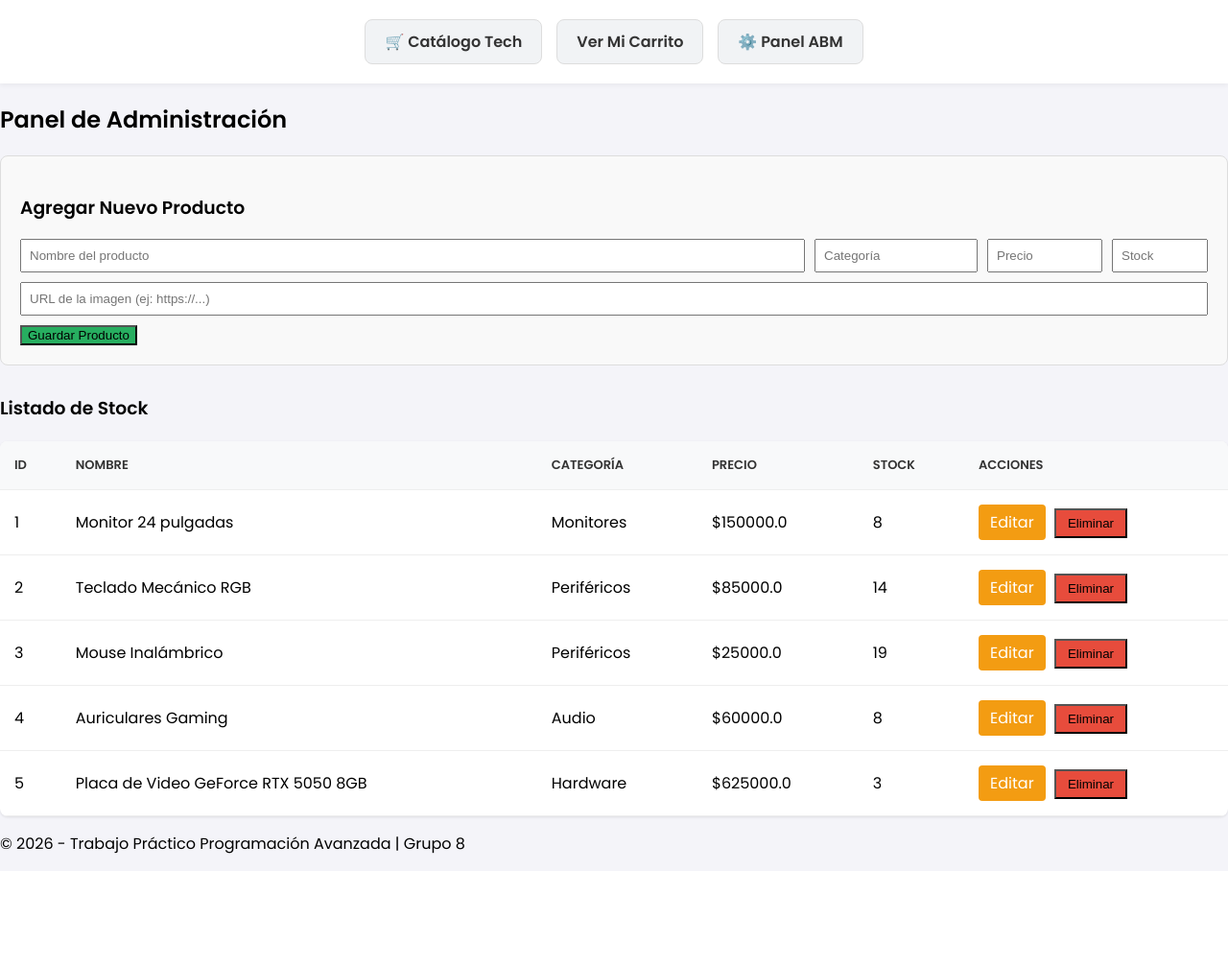
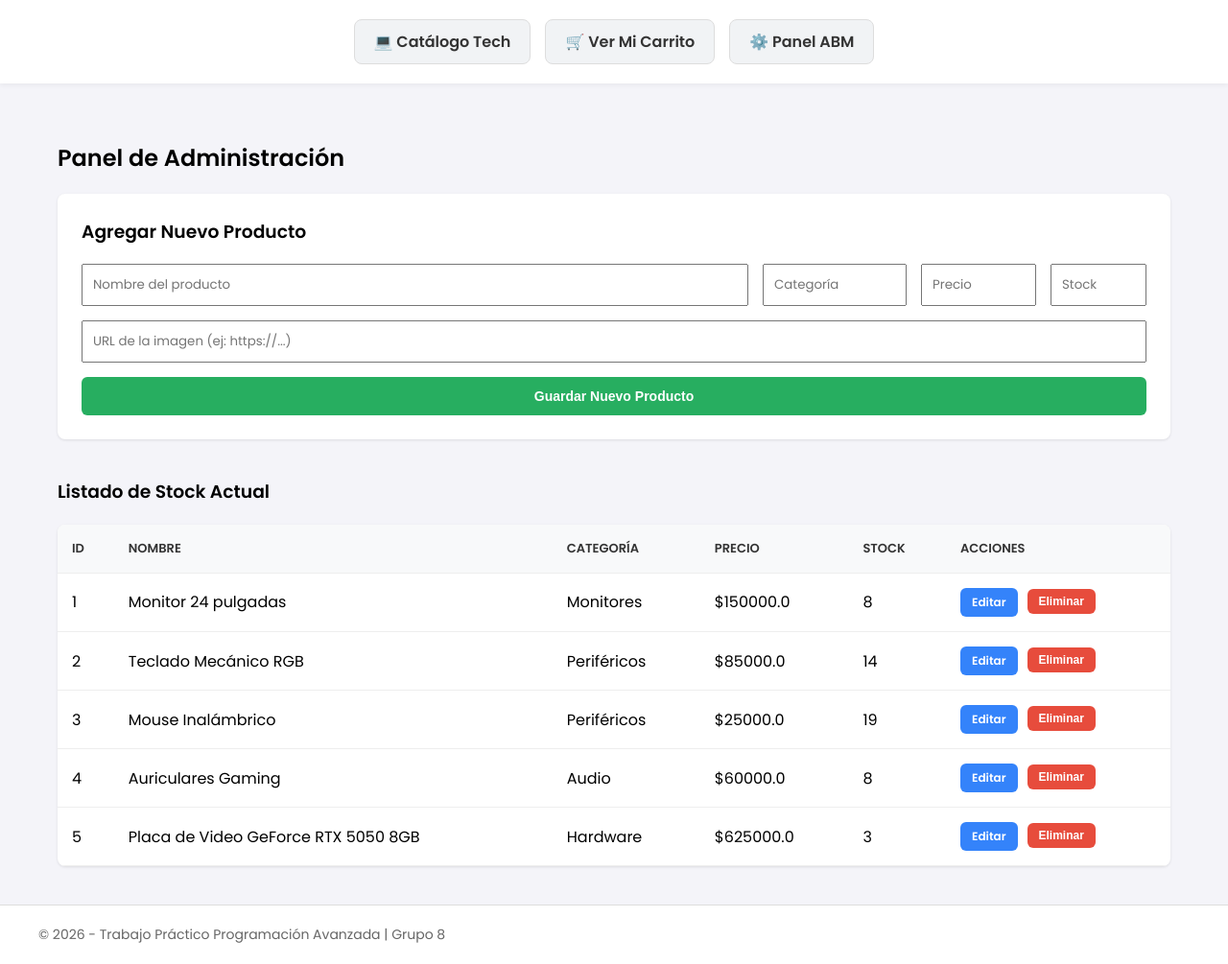
Before and after one commit to IberraMauro/TRABAJO_FINAL, a Flask app: page /admin in a window 1280 px wide. Shown: the whole page at 96% size. Before the commit the page ends 890 px from the top, so only its background shows below. Run offline with Flask 3, Linux system fonts and the light colour scheme; data comes from the database, SQL or seed files in the repository; both versions use the stored data as it was after the commit.

Commit message:
Modificacion de diseño

```diff
--- a/static/style.css
+++ b/static/style.css
@@ -1,14 +1,43 @@
 /* Importamos una fuente moderna y redondeada */
 @import url('https://fonts.googleapis.com/css2?family=Poppins:wght@300;400;600&display=swap');
 
+/* --- CONFIGURACIÓN GENERAL Y FOOTER --- */
 body {
     font-family: 'Poppins', sans-serif;
     margin: 0;
     padding: 0;
     background-color: #f4f4f9;
+    /* Esto hace que el body ocupe toda la pantalla y empuje el footer abajo */
+    display: flex;
+    flex-direction: column;
+    min-height: 100vh;
 }
 
-/* --- BARRA DE NAVEGACIÓN Y BOTONES --- */
+/* Esta clase separa TODO (títulos y tablas) de los bordes laterales y superiores */
+.contenedor {
+    flex: 1; /* Ocupa el espacio libre restante */
+    max-width: 1200px;
+    margin: 0 auto;
+    padding: 40px 20px;
+    width: 100%;
+    box-sizing: border-box;
+}
+
+footer {
+    background-color: #fff;
+    padding: 20px 40px;
+    text-align: left; /* Alineado a la izquierda */
+    border-top: 1px solid #ddd;
+    color: #666;
+    font-size: 14px;
+}
+
+footer p { margin: 0; }
+
+/* Evita que el padding rompa los márgenes de las cajas de texto */
+input { box-sizing: border-box; font-family: inherit; }
+
+/* --- BARRA DE NAVEGACIÓN --- */
 header {
     background-color: #fff;
     padding: 20px;
@@ -16,11 +45,7 @@ header {
     text-align: center;
 }
 
-nav {
-    display: flex;
-    justify-content: center;
-    gap: 15px;
-}
+nav { display: flex; justify-content: center; gap: 15px; }
 
 nav a {
     display: inline-block;
@@ -49,168 +74,63 @@ table {
     background-color: white;
     box-shadow: 0 1px 3px rgba(0,0,0,0.1);
     border-radius: 8px;
-    overflow: hidden; /* Mantiene los bordes redondeados */
-}
-
-th, td {
-    padding: 15px;
-    text-align: left;
-    border-bottom: 1px solid #eee;
-}
-
-th {
-    background-color: #f8f9fa;
-    color: #333;
-    font-weight: 600;
-    text-transform: uppercase;
-    font-size: 13px;
-}
-
-tr:hover {
-    background-color: #f8f9fa;
-}
-
-
-/* --- CONFIGURACIÓN DEL GRID (CUADRÍCULA) --- */
-.titulo-seccion {
-    font-size: 18px;
-    color: #333;
-    margin-bottom: 20px;
-    font-weight: 400;
-}
-
-.grid-productos {
-    display: grid;
-    grid-template-columns: repeat(2, 1fr); /* 2 columnas en pantallas chicas/móviles */
-    gap: 16px;
-    padding: 8px;
-}
-
-/* En computadoras o pantallas más grandes, que muestre 4 productos por fila */
-@media (min-width: 768px) {
-    .grid-productos {
-        grid-template-columns: repeat(4, 1fr);
-    }
-}
-
-/* --- TARJETA DE PRODUCTO --- */
-.tarjeta-producto {
-    background-color: #ffffff;
-    border-radius: 8px;
-    box-shadow: 0 1px 2px rgba(0,0,0,0.1);
-    overflow: hidden;
-    display: flex;
-    flex-direction: column;
-    border: 1px solid #ebebeb;
-    transition: transform 0.2s;
-}
-
-.tarjeta-producto:hover {
-    transform: translateY(-4px);
-    box-shadow: 0 4px 12px rgba(0,0,0,0.15);
-}
-
-/* --- CONTENEDOR DE IMAGEN --- */
-.contenedor-imagen {
-    width: 100%;
-    height: 180px;
-    background-color: #fff;
-    display: flex;
-    align-items: center;
-    justify-content: center;
-    border-bottom: 1px solid #f5f5f5;
-}
-
-.contenedor-imagen img {
-    max-width: 100%;
-    max-height: 100%;
-    object-fit: contain;
-    padding: 10px;
-}
-
-/* --- DETALLES Y TEXTOS --- */
-.informacion-producto {
-    padding: 12px;
-    display: flex;
-    flex-direction: column;
-    flex-grow: 1;
-}
-
-.categoria-etiqueta {
-    font-size: 11px;
-    color: #777;
-    text-transform: uppercase;
-    margin-bottom: 4px;
-}
-
-.producto-nombre {
-    font-size: 14px;
-    color: #333;
-    margin: 0 0 8px 0;
-    font-weight: 300;
-    line-height: 1.3;
-    height: 36px;
     overflow: hidden;
 }
 
-.precio-contenedor {
-    display: flex;
-    flex-direction: column;
-    margin-bottom: 8px;
-}
+th, td { padding: 15px; text-align: left; border-bottom: 1px solid #eee; }
+th { background-color: #f8f9fa; color: #333; font-weight: 600; text-transform: uppercase; font-size: 13px; }
+tr:hover { background-color: #f8f9fa; }
 
-.producto-precio {
-    font-size: 20px;
-    color: #333;
-    font-weight: 400;
-}
-
-.envio-gratis {
-    font-size: 12px;
-    color: #00a650;
-    font-weight: 600;
-    margin-top: 2px;
-}
-
-.stock-disponible {
-    font-size: 12px;
-    color: #666;
-    margin-bottom: 12px;
-}
-
-/* --- FORMULARIO Y BOTÓN --- */
-.formulario-compra {
-    margin-top: auto;
-}
-
-.selector-cantidad {
-    display: flex;
-    align-items: center;
-    gap: 8px;
-    margin-bottom: 10px;
-    font-size: 13px;
-}
-
-.selector-cantidad input {
-    width: 50px;
-    padding: 4px;
-    border: 1px solid #ccc;
-    border-radius: 4px;
-}
-
-.boton-agregar {
-    width: 100%;
-    background-color: #3483fa;
-    color: white;
+/* --- DISEÑO DE BOTONES UNIVERSALES --- */
+.btn {
+    padding: 10px 15px;
     border: none;
-    padding: 10px;
-    font-size: 14px;
-    font-weight: 600;
     border-radius: 6px;
     cursor: pointer;
-    transition: background-color 0.2s;
+    font-weight: 600;
+    font-size: 14px;
+    transition: background-color 0.2s ease, transform 0.1s ease;
+    text-decoration: none;
+    display: inline-block;
+    text-align: center;
+    color: white;
 }
+.btn:active { transform: scale(0.97); } /* Efecto click */
 
-.boton-agregar:hover {
-    background-color: #2968c8;
+.btn-success { background-color: #27ae60; }
+.btn-success:hover { background-color: #219150; }
+
+.btn-danger { background-color: #e74c3c; }
+.btn-danger:hover { background-color: #c0392b; }
+
+.btn-primary { background-color: #3483fa; }
+.btn-primary:hover { background-color: #2968c8; }
+
+.btn-secondary { background-color: #7f8c8d; }
+.btn-secondary:hover { background-color: #616a6b; }
+
+
+/* --- CONFIGURACIÓN DEL GRID DE PRODUCTOS --- */
+.titulo-seccion { font-size: 18px; color: #333; margin-bottom: 20px; font-weight: 400; }
+.grid-productos { display: grid; grid-template-columns: repeat(2, 1fr); gap: 16px; padding: 8px; }
+@media (min-width: 768px) { .grid-productos { grid-template-columns: repeat(4, 1fr); } }
+
+.tarjeta-producto {
+    background-color: #ffffff; border-radius: 8px; box-shadow: 0 1px 2px rgba(0,0,0,0.1);
+    overflow: hidden; display: flex; flex-direction: column; border: 1px solid #ebebeb; transition: transform 0.2s;
 }
+.tarjeta-producto:hover { transform: translateY(-4px); box-shadow: 0 4px 12px rgba(0,0,0,0.15); }
+.contenedor-imagen { width: 100%; height: 180px; background-color: #fff; display: flex; align-items: center; justify-content: center; border-bottom: 1px solid #f5f5f5; }
+.contenedor-imagen img { max-width: 100%; max-height: 100%; object-fit: contain; padding: 10px; }
+.informacion-producto { padding: 12px; display: flex; flex-direction: column; flex-grow: 1; }
+.categoria-etiqueta { font-size: 11px; color: #777; text-transform: uppercase; margin-bottom: 4px; }
+.producto-nombre { font-size: 14px; color: #333; margin: 0 0 8px 0; font-weight: 300; line-height: 1.3; height: 36px; overflow: hidden; }
+.precio-contenedor { display: flex; flex-direction: column; margin-bottom: 8px; }
+.producto-precio { font-size: 20px; color: #333; font-weight: 400; }
+.envio-gratis { font-size: 12px; color: #00a650; font-weight: 600; margin-top: 2px; }
+.stock-disponible { font-size: 12px; color: #666; margin-bottom: 12px; }
+.formulario-compra { margin-top: auto; }
+.selector-cantidad { display: flex; align-items: center; gap: 8px; margin-bottom: 10px; font-size: 13px; }
+.selector-cantidad input { width: 50px; padding: 4px; border: 1px solid #ccc; border-radius: 4px; }
+.boton-agregar { width: 100%; background-color: #3483fa; color: white; border: none; padding: 10px; font-size: 14px; font-weight: 600; border-radius: 6px; cursor: pointer; transition: background-color 0.2s; }
+.boton-agregar:hover { background-color: #2968c8; }
--- a/templates/admin.html
+++ b/templates/admin.html
@@ -1,21 +1,21 @@
 {% extends 'base.html' %}
 
 {% block contenido %}
-<h2>Panel de Administración</h2>
+<h2 style="margin-bottom: 20px;">Panel de Administración</h2>
 
-<div style="background-color: #f9f9f9; padding: 20px; border-radius: 8px; margin-bottom: 30px; border: 1px solid #ddd;">
-    <h3>Agregar Nuevo Producto</h3>
-    <form action="/admin/agregar" method="POST" style="display: flex; gap: 10px; flex-wrap: wrap;">
-        <input type="text" name="nombre" placeholder="Nombre del producto" required style="padding: 8px; flex: 1;">
-        <input type="text" name="categoria" placeholder="Categoría" required style="padding: 8px; width: 150px;">
-        <input type="number" name="precio" placeholder="Precio" step="0.01" required style="padding: 8px; width: 100px;">
-        <input type="number" name="stock" placeholder="Stock" required style="padding: 8px; width: 80px;">
-        <input type="url" name="imagen" placeholder="URL de la imagen (ej: https://...)" required style="padding: 8px; width: 100%;">
-        <button type="submit" style="background-color: #27ae60;">Guardar Producto</button>
+<div style="background-color: #fff; padding: 25px; border-radius: 8px; margin-bottom: 40px; box-shadow: 0 1px 3px rgba(0,0,0,0.1);">
+    <h3 style="margin-top: 0;">Agregar Nuevo Producto</h3>
+    <form action="/admin/agregar" method="POST" style="display: flex; gap: 15px; flex-wrap: wrap; align-items: center;">
+        <input type="text" name="nombre" placeholder="Nombre del producto" required style="padding: 10px; flex: 1; min-width: 200px;">
+        <input type="text" name="categoria" placeholder="Categoría" required style="padding: 10px; width: 150px;">
+        <input type="number" name="precio" placeholder="Precio" step="0.01" required style="padding: 10px; width: 120px;">
+        <input type="number" name="stock" placeholder="Stock" required style="padding: 10px; width: 100px;">
+        <input type="url" name="imagen" placeholder="URL de la imagen (ej: https://...)" required style="padding: 10px; width: 100%;">
+        <button type="submit" class="btn btn-success" style="width: 100%; padding: 12px;">Guardar Nuevo Producto</button>
     </form>
 </div>
 
-<h3>Listado de Stock</h3>
+<h3 style="margin-bottom: 15px;">Listado de Stock Actual</h3>
 <table>
     <thead>
         <tr>
@@ -35,11 +35,11 @@
             <td>{{ prod[2] }}</td>
             <td>${{ prod[3] }}</td>
             <td>{{ prod[4] }}</td>
-            <td>
-                <a href="/admin/editar/{{ prod[0] }}" style="display: inline-block; padding: 6px 12px; background-color: #f39c12; color: white; text-decoration: none; border-radius: 4px; margin-right: 5px;">Editar</a>
+            <td style="display: flex; gap: 10px;">
+                <a href="/admin/editar/{{ prod[0] }}" class="btn btn-primary" style="padding: 6px 12px; font-size: 12px;">Editar</a>
 
-                <form action="/admin/eliminar/{{ prod[0] }}" method="POST" style="display: inline-block;" onsubmit="return confirm('¿Seguro que deseas eliminar este producto?');">
-                    <button type="submit" style="background-color: #e74c3c; padding: 6px 12px;">Eliminar</button>
+                <form action="/admin/eliminar/{{ prod[0] }}" method="POST" onsubmit="return confirm('¿Seguro que deseas eliminar este producto?');">
+                    <button type="submit" class="btn btn-danger" style="padding: 6px 12px; font-size: 12px;">Eliminar</button>
                 </form>
             </td>
         </tr>
--- a/templates/base.html
+++ b/templates/base.html
@@ -8,8 +8,8 @@
 <body>
     <header>
         <nav>
-            <a href="/">🛒 Catálogo Tech</a>
-            <a href="/carrito">Ver Mi Carrito</a>
+            <a href="/">💻 Catálogo Tech</a>
+            <a href="/carrito">🛒 Ver Mi Carrito</a>
             <a href="/admin">⚙️ Panel ABM</a>
         </nav>
     </header>
```
Also changed, not shown: templates/carrito.html (+7 -5 lines), templates/editar.html (+21 -15 lines), tienda.db.
